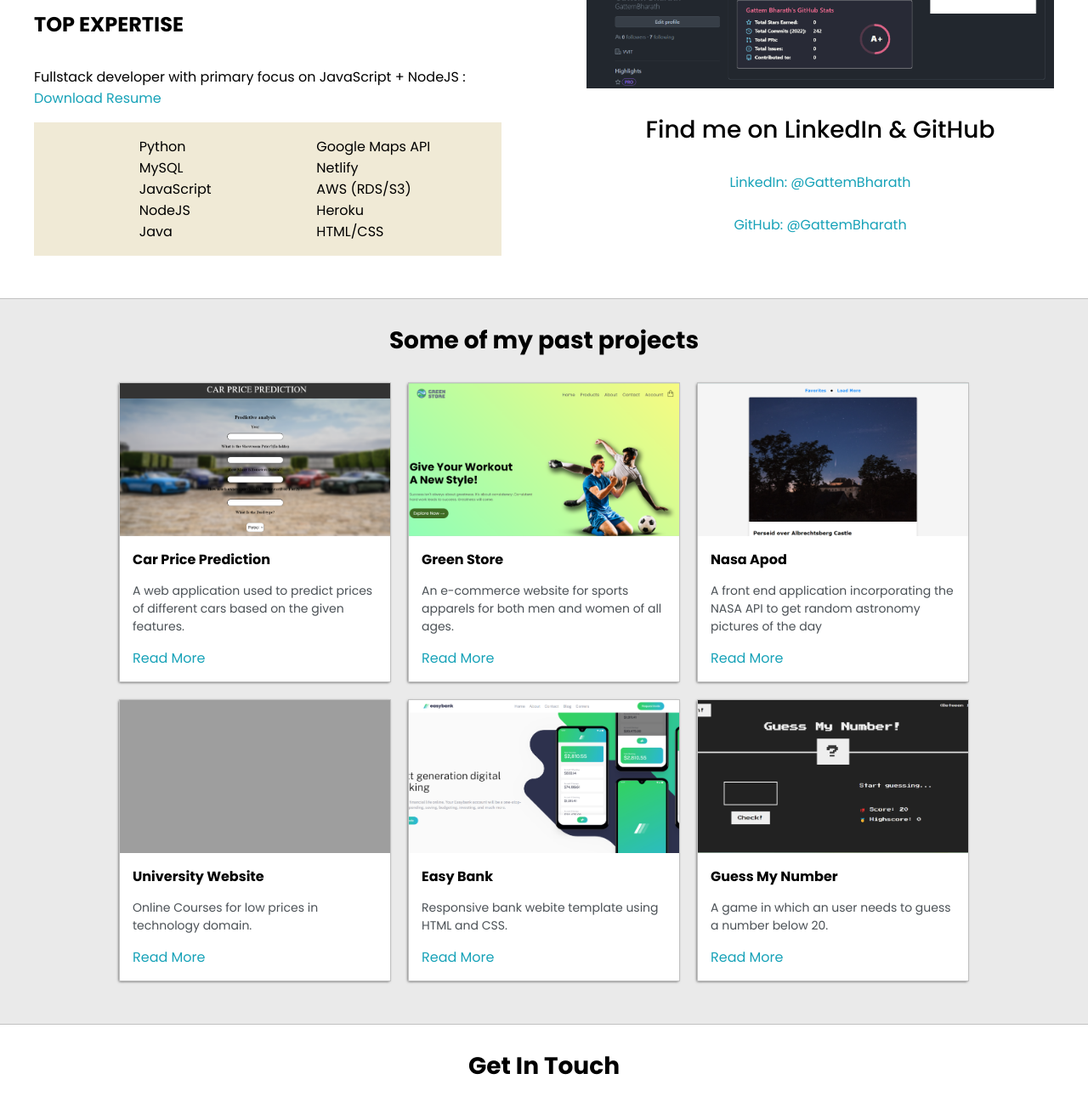
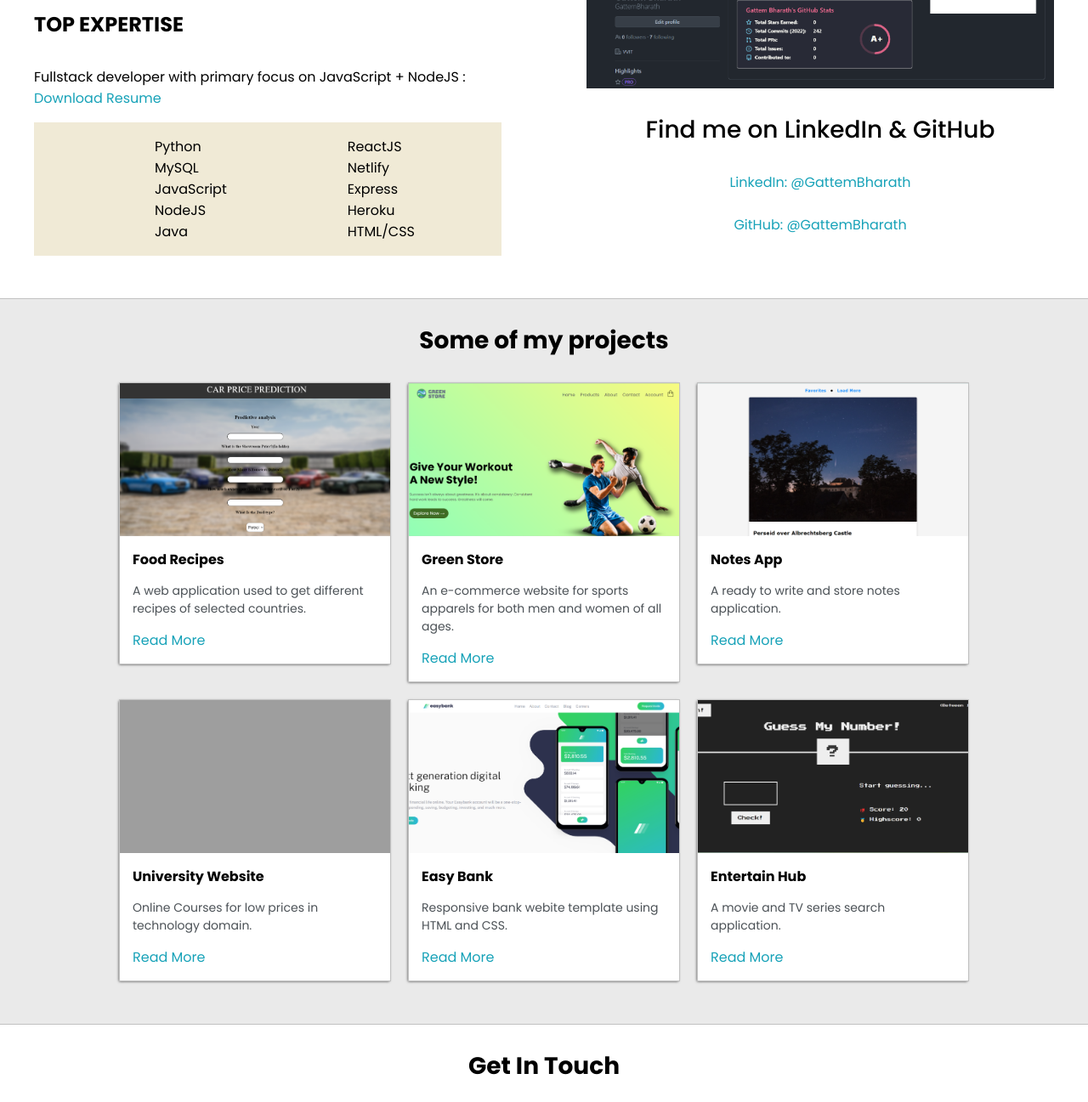
Before and after one commit to GattemBharath/Portfolio-Website, a plain HTML site: page index.html in a window 1280 px wide. Shown: the part 939-2236 px from the top of the page at 85% size. Drawn offline with Linux system fonts and the light colour scheme; grey boxes are pictures that could not be loaded.

Commit message:
Update index.html

```diff
--- a/index.html
+++ b/index.html
@@ -107,9 +107,9 @@
               </ul>
 
               <ul>
-                <li>Google Maps API</li>
+                <li>ReactJS</li>
                 <li>Netlify</li>
-                <li>AWS (RDS/S3)</li>
+                <li>Express</li>
                 <li>Heroku</li>
                 <li>HTML/CSS</li>
               </ul>
@@ -133,21 +133,20 @@
     <section class="s1">
       <div class="main-container">
         <h3 style="text-align: center; font-weight: bold">
-          Some of my past projects
+          Some of my projects
         </h3>
         <div class="post-wrapper">
           <div>
             <div class="post">
               <img class="thumbnail" src="./images/cpp.png" alt="" />
               <div class="post-preview">
-                <h6 class="post-title">Car Price Prediction</h6>
+                <h6 class="post-title">Food Recipes</h6>
                 <p class="post-intro">
-                  A web application used to predict prices of different cars
-                  based on the given features.
+                  A web application used to get different recipes of selected countries.
                 </p>
                 <a
                   target="_blank"
-                  href="https://github.com/GattemBharath/Car-Price-Prediction"
+                  href="https://github.com/GattemBharath/Recipes"
                   >Read More</a
                 >
               </div>
@@ -176,14 +175,13 @@
             <div class="post">
               <img class="thumbnail" src="./images/nap.png" alt="" />
               <div class="post-preview">
-                <h6 class="post-title">Nasa Apod</h6>
+                <h6 class="post-title">Notes App</h6>
                 <p class="post-intro">
-                  A front end application incorporating the NASA API to get
-                  random astronomy pictures of the day
+                  A ready to write and store notes application.
                 </p>
                 <a
                   target="_blank"
-                  href="https://github.com/GattemBharath/NASA-APOD"
+                  href="https://github.com/GattemBharath/React-Notes-App"
                   >Read More</a
                 >
               </div>
@@ -228,13 +226,13 @@
             <div class="post">
               <img class="thumbnail" src="./images/gmn.png" alt="" />
               <div class="post-preview">
-                <h6 class="post-title">Guess My Number</h6>
+                <h6 class="post-title">Entertain Hub</h6>
                 <p class="post-intro">
-                  A game in which an user needs to guess a number below 20.
+                  A movie and TV series search application.
                 </p>
                 <a
                   target="_blank"
-                  href="https://github.com/GattemBharath/Guess-My-Number"
+                  href="https://github.com/GattemBharath/EntertainHub"
                   >Read More</a
                 >
               </div>
```
